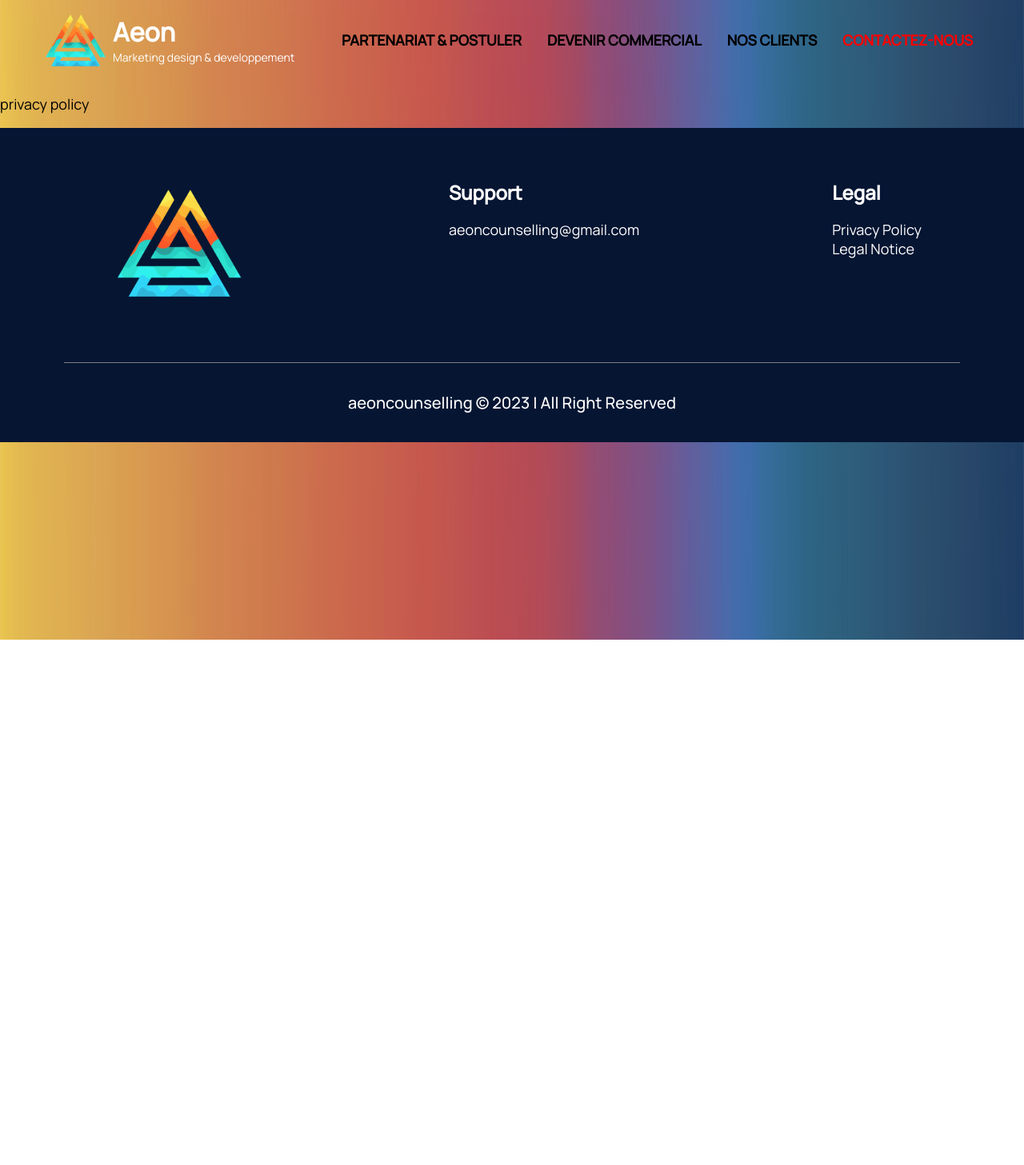
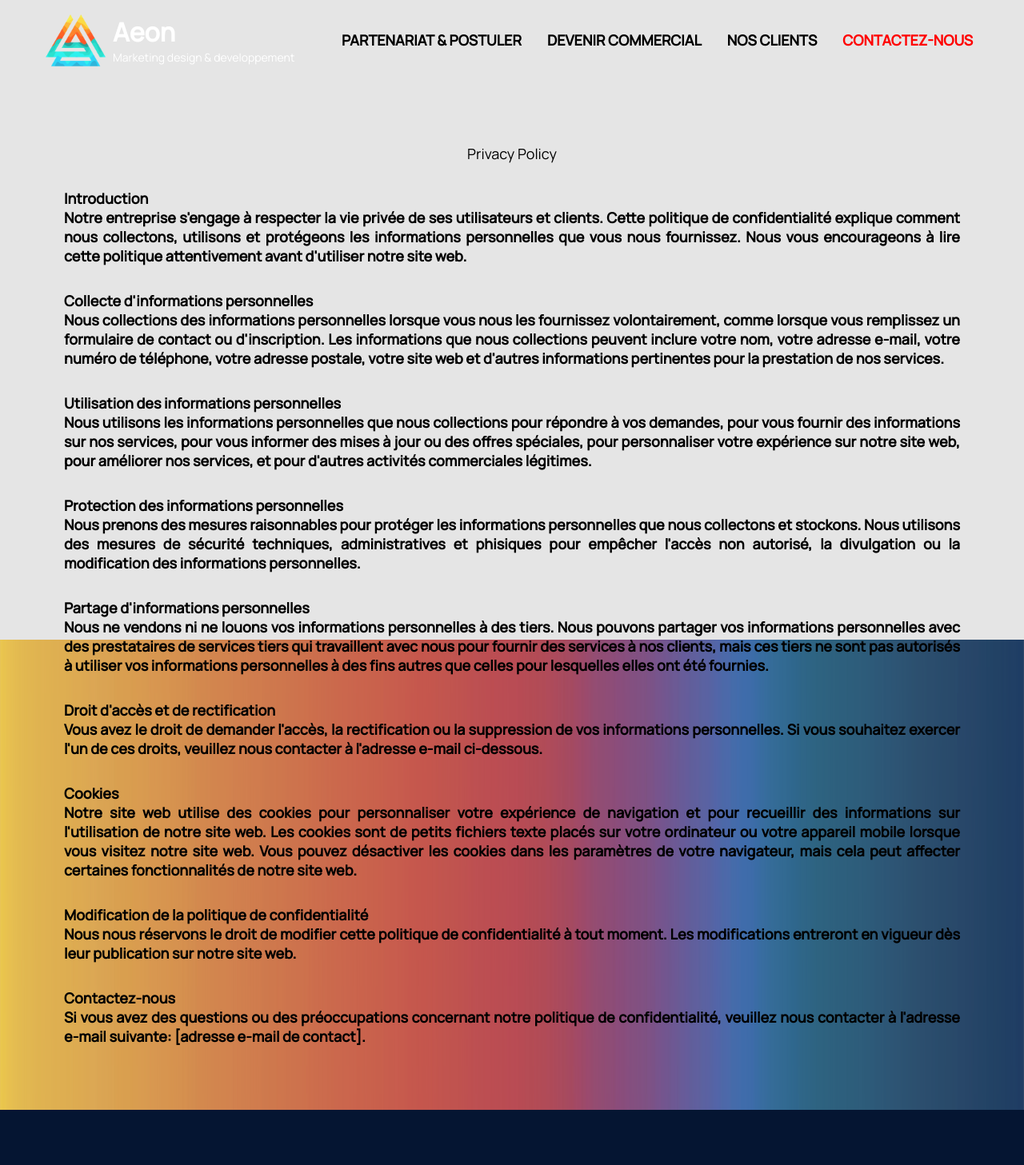
Before and after one commit to hajarakotozafy/AEON, a React (Create React App) app: page /Privacy-Policy in a window 1280 px wide. Shown: the top 1457 px of the page at 80% size. Before the commit the page ends 800 px from the top, so only its background shows below. Built offline with nearby package versions, Linux system fonts and the light colour scheme.

Commit message:
feat: add privacy policy

```diff
--- a/src/App.tsx
+++ b/src/App.tsx
@@ -5,11 +5,9 @@ import {ThemeProvider} from "styled-components";
 import theme from "./core/theme";
 import GlobalStyle from "./core/theme/global";
 import Navbar from "./components/Navbar/Navbar";
-import Hero from "./components/Hero";
-import DevisSection from "./components/DevisSection";
-import Clients from "./components/Clients";
 import Footer from "./components/Footer";
 import LandingPage from "./components/LandingPage";
+import PrivacyPolicy from "./components/PrivacyPolicy";
 import "@fontsource/manrope/500.css";
 
 function App() {
@@ -20,7 +18,7 @@ function App() {
                     <Navbar/>
                         <Routes>
                             <Route path="/" element={<LandingPage/>}/>
-                            <Route path="/Privacy-Policy/" element={<p>privacy policy</p>}/>
+                            <Route path="/Privacy-Policy/" element={<PrivacyPolicy/>}/>
                             <Route path="/Legal-Notice/" element={<p>legal notice</p>}/>
                         </Routes>
                     <Footer/>
--- /dev/null
+++ b/src/components/PrivacyPolicy/index.tsx
@@ -0,0 +1,95 @@
+import React from "react";
+import Styled from "styled-components";
+
+const PrivacyPolicy: React.FC = () => {
+    return (
+        <PrivacyPolicyContainer>
+            <h2>Privacy Policy</h2>
+            <div>
+                <h4>Introduction</h4>
+                <p>Notre entreprise s'engage à respecter la vie privée de ses utilisateurs et clients. Cette politique de confidentialité explique comment nous collectons, utilisons et protégeons les informations personnelles que vous nous fournissez. Nous vous encourageons à lire cette politique attentivement avant d'utiliser notre site web.</p>
+            </div>
+            <div>
+                <h4>Collecte d'informations personnelles</h4>
+                <p>Nous collections des informations personnelles lorsque vous nous les fournissez volontairement, comme lorsque vous remplissez un formulaire de contact ou d'inscription. Les informations que nous collections peuvent inclure votre nom, votre adresse e-mail, votre numéro de téléphone, votre adresse postale, votre site web et d'autres informations pertinentes pour la prestation de nos services.</p>
+            </div>
+            <div>
+                <h4>Utilisation des informations personnelles</h4>
+                <p>Nous utilisons les informations personnelles que nous collections pour répondre à vos demandes, pour vous fournir des informations sur nos services, pour vous informer des mises à jour ou des offres spéciales, pour personnaliser votre expérience sur notre site web, pour améliorer nos services, et pour d'autres activités commerciales légitimes.</p>
+            </div>
+            <div>
+                <h4>Protection des informations personnelles</h4>
+                <p>Nous prenons des mesures raisonnables pour protéger les informations personnelles que nous collectons et stockons. Nous utilisons des mesures de sécurité techniques, administratives et phisiques pour empêcher l'accès non autorisé, la divulgation ou la modification des informations personnelles.</p>
+            </div>
+            <div>
+                <h4>Partage d'informations personnelles</h4>
+                <p>Nous ne vendons ni ne louons vos informations personnelles à des tiers. Nous pouvons partager vos informations personnelles avec des prestataires de services tiers qui travaillent avec nous pour fournir des services à nos clients, mais ces tiers ne sont pas autorisés à utiliser vos informations personnelles à des fins autres que celles pour lesquelles elles ont été fournies.</p>
+            </div>
+            <div>
+                <h4>Droit d'accès et de rectification</h4>
+                <p>Vous avez le droit de demander l'accès, la rectification ou la suppression de vos informations personnelles. Si vous souhaitez exercer l'un de ces droits, veuillez nous contacter à l'adresse e-mail ci-dessous.</p>
+            </div>
+            <div>
+                <h4>Cookies</h4>
+                <p>Notre site web utilise des cookies pour personnaliser votre expérience de navigation et pour recueillir des informations sur l'utilisation de notre site web. Les cookies sont de petits fichiers texte placés sur votre ordinateur ou votre appareil mobile lorsque vous visitez notre site web. Vous pouvez désactiver les cookies dans les paramètres de votre navigateur, mais cela peut affecter certaines fonctionnalités de notre site web.</p>
+            </div>
+            <div>
+                <h4>Modification de la politique de confidentialité</h4>
+                <p>Nous nous réservons le droit de modifier cette politique de confidentialité à tout moment. Les modifications entreront en vigueur dès leur publication sur notre site web.</p>
+            </div>
+            <div>
+                <h4>Contactez-nous</h4>
+                <p>Si vous avez des questions ou des préoccupations concernant notre politique de confidentialité, veuillez nous contacter à l'adresse e-mail suivante: [adresse e-mail de contact].</p>
+            </div>
+        </PrivacyPolicyContainer>
+    )
+};
+
+export default PrivacyPolicy;
+
+const PrivacyPolicyContainer = Styled.div`
+    h2{
+        padding: 0;
+        margin: 0;
+        font-weight: 400;
+        font-size: 18px;
+        text-align: center;
+    }
+    width: auto;
+    padding: 80px;
+    @media screen and (max-width: 650px){
+        padding: 80px 32px;
+    }
+    // background-color: #E5E5E5;
+    display: flex;
+    flex-direction: column;
+    gap: 32px;
+    div {
+        display: flex;
+        flex-direction: column;
+        color: #000000;
+        font-size: 18px;
+        font-weight: 600;
+        flex-wrap: wrap;
+        h4{
+           padding: 0;
+           margin: 0;
+        }
+        p{
+            margin: 0;
+            padding: 0;
+            text-align: justify;
+        }
+    }
+    &:before{
+        position: fixed;
+        content: "";
+        width: 100%;
+        height: 100vh;
+        z-index: -5;
+        background: #E5E5E5;
+        top: 0;
+        left: 0;
+
+    }
+`
```
